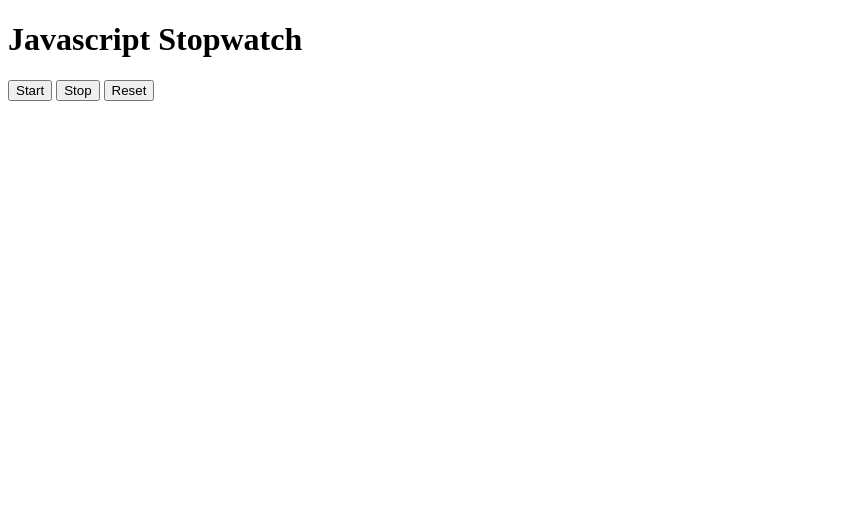
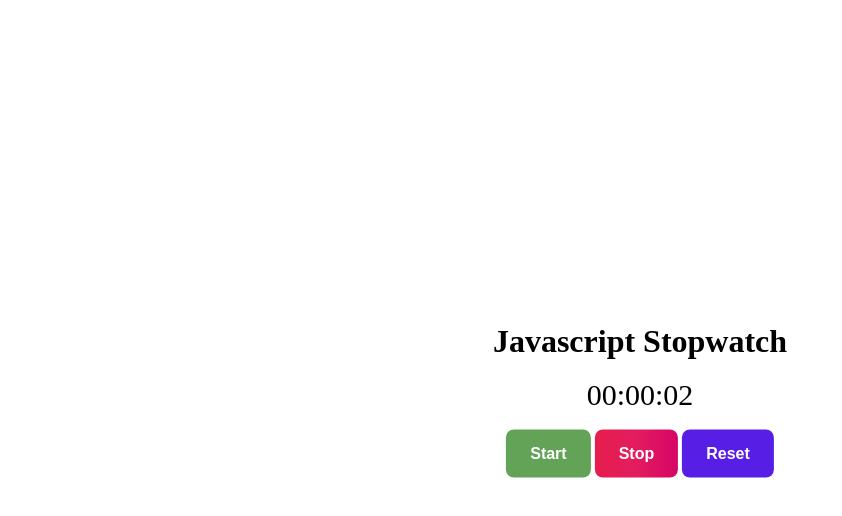
Before and after one commit to ChannappGadad/JavascriptStopwatch, a plain HTML site: page index.html in a window 1280 px wide. Both pictures are taken after a click on the button "Start". Shown: the whole page, without its empty margins (0-842 px from the left). Drawn offline with Linux system fonts and the light colour scheme.

Commit message:
Stop watch
Updated html, css and logic in js file.

```diff
--- a/index.html
+++ b/index.html
@@ -4,15 +4,19 @@
     <meta charset="UTF-8">
     <meta http-equiv="X-UA-Compatible" content="IE=edge">
     <meta name="viewport" content="width=device-width, initial-scale=1.0">
-    <link href="./style.css">
+    <link href="./style.css" rel="stylesheet">
     <title>Document</title>
 </head>
 <body>
-    <h1>Javascript Stopwatch</h1>
+    <h1>Javascript Stopwatch</h1><br/>
+    <div id="timeDisplay">
+        00:00:00
+    </div><br/>
     <div class="container">
-        <button onclick="">Start</button>
-        <button onclick="">Stop</button>
-        <button onclick="">Reset</button>
+        <button id="start" class="tierButton">Start</button>
+        <button id="stop" class="tierButton">Stop</button>
+        <button id="reset" class="tierButton">Reset</button>
     </div>
+    <script src="./logic.js"></script>
 </body>
 </html>
--- a/logic.js
+++ b/logic.js
@@ -0,0 +1,60 @@
+const timeDispaly = document.querySelector("#timeDisplay")
+const startBtn = document.querySelector("#start")
+const stopBtn = document.querySelector("#stop")
+const resetBtn = document.querySelector("#reset")
+
+let startTime = 0;
+let elpasedTime = 0;
+let currentTime = 0;
+let hrs = 0;
+let mins = 0;
+let secs = 0;
+let paused = true;
+let intervalId;
+
+startBtn.addEventListener("click", () => {
+    if(paused) {
+        paused = false
+        startTime = Date.now() - elpasedTime;
+        intervalId = setInterval(updateTime, 75);
+    }
+})
+
+stopBtn.addEventListener("click", () => {
+    if(!paused) {
+        paused = true
+        elpasedTime = Date.now() - startTime;
+        clearInterval(intervalId);
+    }
+})
+
+resetBtn.addEventListener("click", () => {
+    paused = true;
+    startTime = 0;
+    elpasedTime = 0;
+    currentTime = 0;
+    hrs = 0;
+    mins = 0;
+    secs = 0;
+    clearInterval(intervalId);
+    timeDispaly.textContent = "00:00:00";
+
+})
+
+function updateTime() {
+    elpasedTime = Date.now() - startTime;
+
+    secs = Math.floor((elpasedTime/1000) % 60)
+    mins = Math.floor((elpasedTime/(1000 * 60)) % 60)
+    hrs = Math.floor((elpasedTime/(1000 *60 * 60)) % 60)
+
+    secs = addingZeros(secs)
+    mins = addingZeros(mins)
+    hrs = addingZeros(hrs)
+
+    timeDispaly.textContent = `${hrs}:${mins}:${secs}`
+
+    function addingZeros(value) {
+        return (("0") + value).length > 2 ? value : "0" + value;
+    }
+}
--- a/style.css
+++ b/style.css
@@ -2,3 +2,63 @@
     margin: 0;
     padding: 0;
 }
+
+body {
+    /*To place the items in the center we add below lines*/
+    text-align: center;
+    position: absolute;
+    top: 50%;
+    left: 50%;
+    transform: translate(-50%, -50%);
+
+}
+
+#timeDisplay {
+    font-size: 30px;
+}
+
+#stop {
+    display: inline-block;
+    outline: none;
+    cursor: pointer;
+    font-size: 16px;
+    line-height: 20px;
+    font-weight: 600;
+    border-radius: 8px;
+    padding: 14px 24px;
+    border: none;
+    transition: box-shadow 0.2s ease 0s, -ms-transform 0.1s ease 0s, -webkit-transform 0.1s ease 0s, transform 0.1s ease 0s;
+    background: linear-gradient(to right, rgb(230, 30, 77) 0%, rgb(227, 28, 95) 50%, rgb(215, 4, 102) 100%);
+    color: #fff;
+}
+
+#start {
+    display: inline-block;
+    outline: none;
+    cursor: pointer;
+    font-size: 16px;
+    line-height: 20px;
+    font-weight: 600;
+    border-radius: 8px;
+    padding: 14px 24px;
+    border: none;
+    transition: box-shadow 0.2s ease 0s, -ms-transform 0.1s ease 0s, -webkit-transform 0.1s ease 0s, transform 0.1s ease 0s;
+    background: linear-gradient(to right, rgb(99, 163, 87) 0%, rgb(99, 163, 87) 50%, rgb(99, 163, 87) 100%);
+    color: #fff;
+}
+
+#reset {
+    display: inline-block;
+    outline: none;
+    cursor: pointer;
+    font-size: 16px;
+    line-height: 20px;
+    font-weight: 600;
+    border-radius: 8px;
+    padding: 14px 24px;
+    border: none;
+    transition: box-shadow 0.2s ease 0s, -ms-transform 0.1s ease 0s, -webkit-transform 0.1s ease 0s, transform 0.1s ease 0s;
+    background: linear-gradient(to right, rgb(87, 30, 230) 0%, rgb(87, 30, 230) 50%, rgb(87, 30, 230) 100%);
+    color: #fff;
+
+}
```
